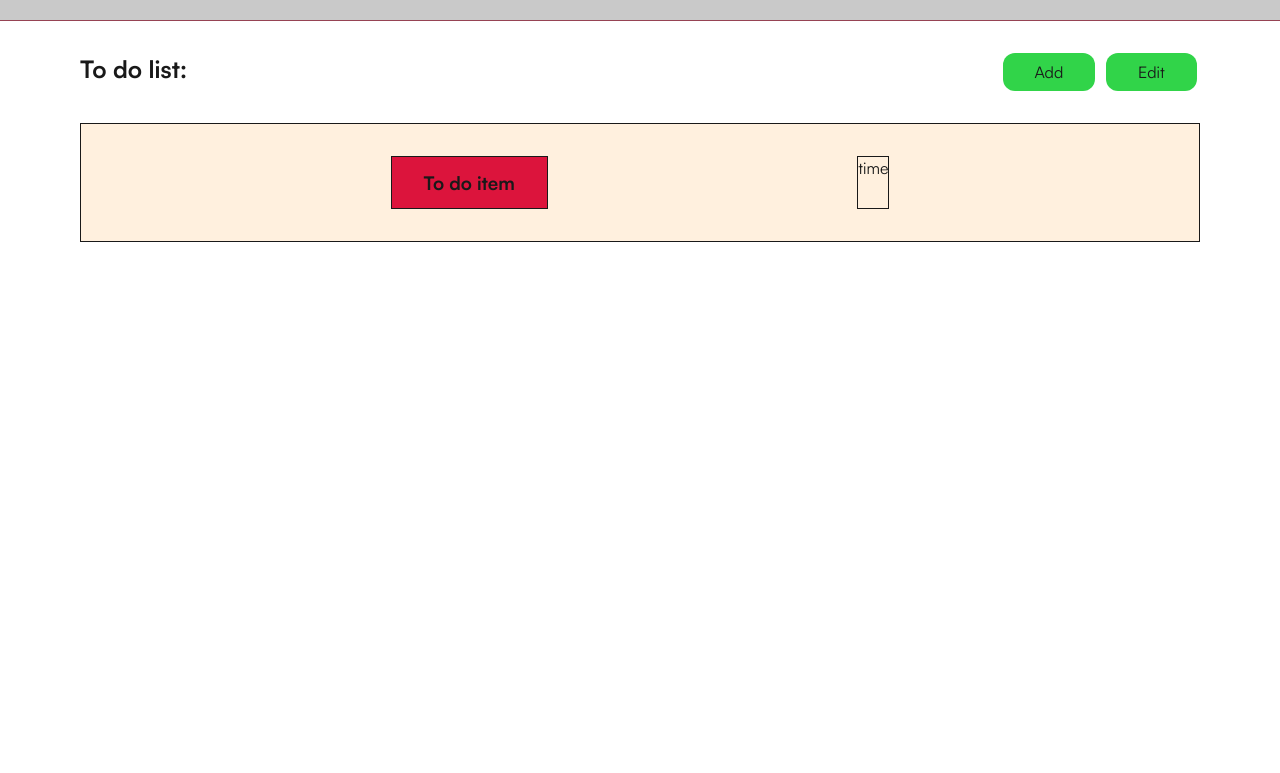
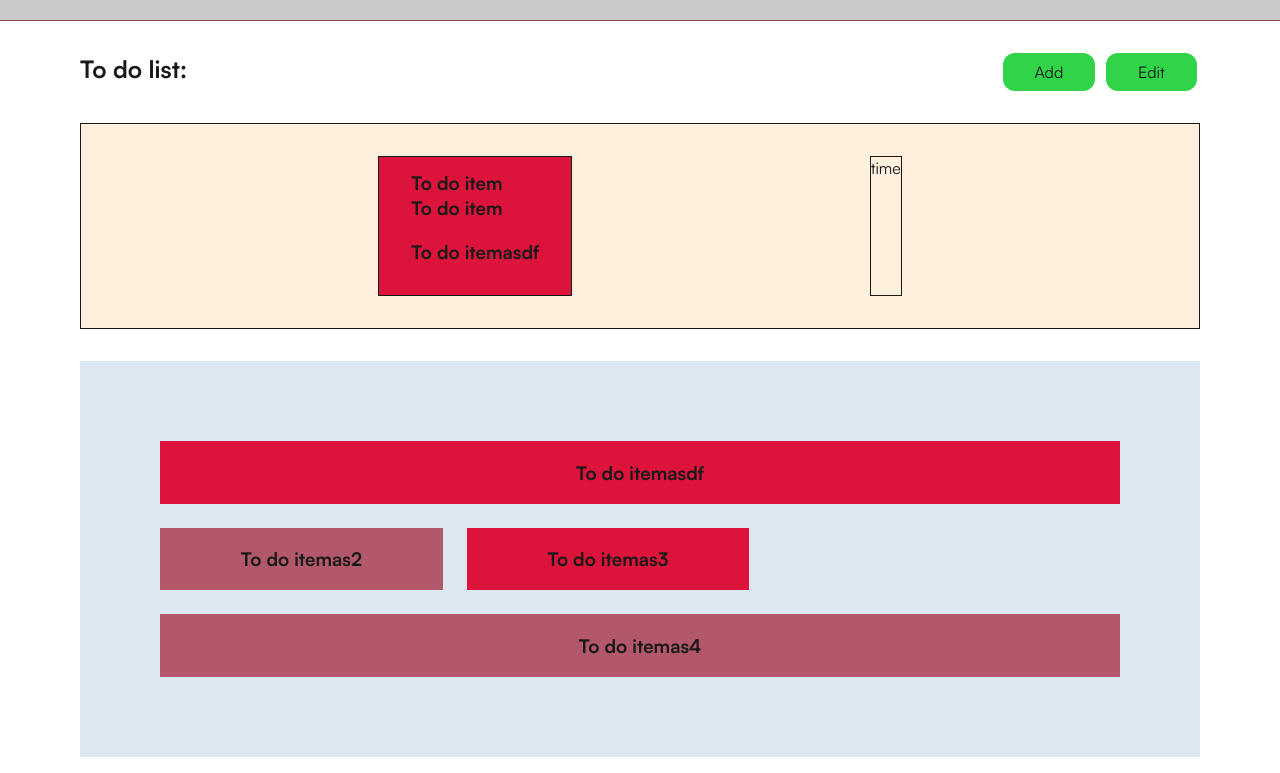
Before and after one commit to GordonMR/project, a plain HTML site: page index.html in a window 1280 px wide. Shown: the part 73-846 px from the top of the page. Before the commit the page ends 800 px from the top, so only its background shows below. Drawn offline with Linux system fonts and the light colour scheme.

Commit message:
learning display grid

```diff
--- a/index.html
+++ b/index.html
@@ -27,8 +27,20 @@
         </div>
       </div>
       <div class="container content">
-        <div class="list"><h3>To do item</h3></div>
+        <div class="list">
+          <h3>To do item</h3>
+
+          <h3>To do item</h3>
+
+          <h3 class="griditem">To do itemasdf</h3>
+        </div>
         <div class="time"><p>time</p></div>
+      </div>
+      <div class="containergrid">
+        <h3 class="griditem">To do itemasdf</h3>
+        <h3 class="griditem2">To do itemas2</h3>
+        <h3 class="griditem">To do itemas3</h3>
+        <h3 class="griditem2 grid-span-row3">To do itemas4</h3>
       </div>
     </main>
   </body>
--- a/style.css
+++ b/style.css
@@ -17,11 +17,13 @@
   box-sizing: border-box;
   font-family: 'Satoshi-Variable';
   margin: 0;
+  /* border: 2px solid black; */
 }
 
 body {
   color: var(--black);
 }
+/* ~~~~~~~~ Header code ~~~~~~~~ */
 header {
   display: flex;
   justify-content: space-between;
@@ -47,6 +49,12 @@ nav > ul > li {
   bottom: 20px;
 }
 
+.date {
+  margin-top: 0.7em;
+}
+
+/* ~~~~~~~~ Main Body code ~~~~~~~~ */
+
 main {
   margin: 1em 5em;
 }
@@ -67,6 +75,8 @@ main {
   background-color: crimson;
   padding: 0.8em 2em;
   border: 1px solid var(--black);
+  display: flex;
+  flex-direction: column;
 }
 .time {
   border: 1px solid var(--black);
@@ -87,3 +97,56 @@ button:hover {
 .buttons > button {
   font-size: 1em;
 }
+
+.containergrid {
+  background-color: rgb(221, 231, 239);
+  padding: 5em;
+  text-align: center;
+  /* ~~~~~ creating grid ~~~~~ */
+  display: grid;
+  gap: 1.5rem;
+  /* grid-template-columns: repeat(4, 1fr);
+  grid-template-rows: 25% 75%; */
+
+  grid-template-areas:
+    'header header header header'
+    'main main . sidebar'
+    'footer footer footer footer';
+}
+
+.griditem:first-child {
+  /* starts a column 2 and spans 2 */
+  /* grid-column: 2 / span 2; */
+  grid-area: header;
+}
+.griditem:last-child {
+  grid-area: main;
+}
+
+.griditem {
+  background-color: crimson;
+  padding: 1em 0;
+
+  /* grid item starts at colum line 1 and ends column line 4 */
+  /* grid-column: 1 / 4; */
+}
+.griditem2 {
+  background-color: rgb(179, 88, 106);
+  padding: 1em 0;
+  /* item spans across 2 columnns */
+  /* grid-column: span 2;
+  /* starts on row 2 */
+  /* grid-row: 2; */
+}
+
+.griditem2:first-child {
+  grid-area: side;
+}
+
+/* this class name doesn't make sense */
+.grid-span-row3 {
+  /* grid-column: 4; */
+  /* start row 2 and end row 4 */
+  /* grid-row: 2 / 4; */
+  grid-area: footer;
+}
```
